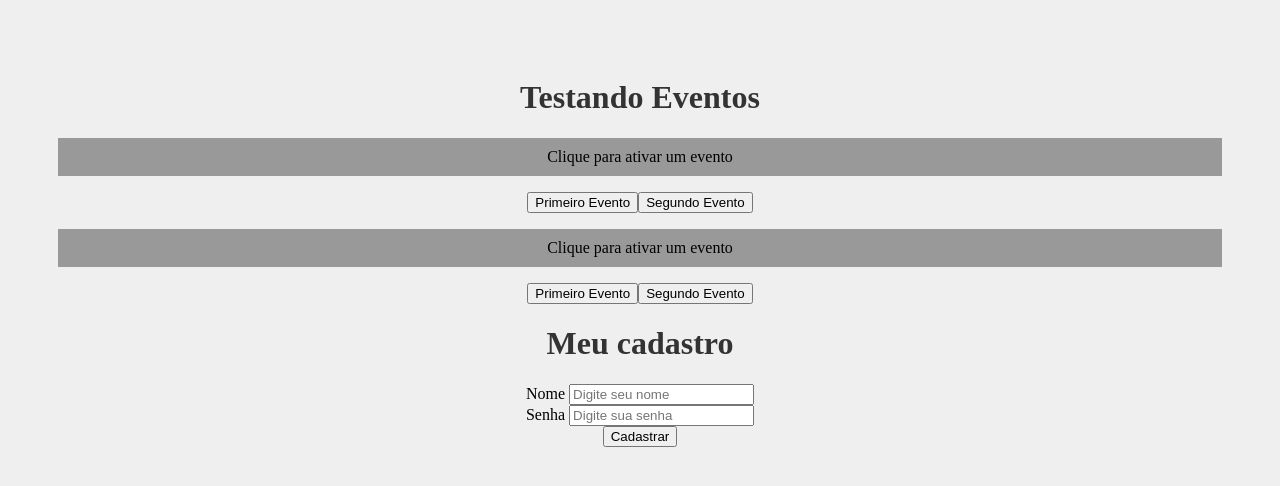
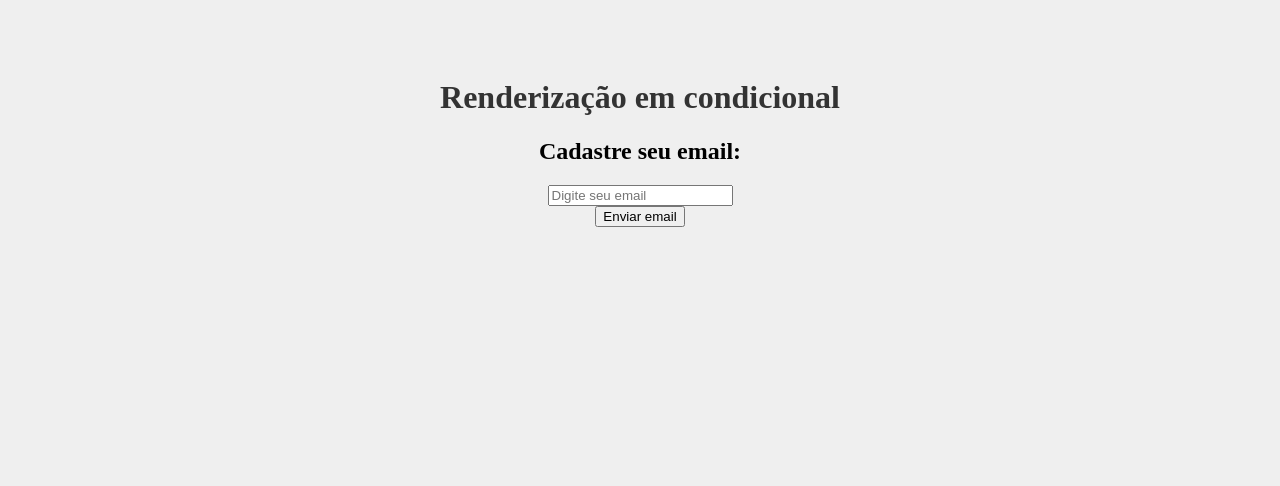
Before and after one commit to nandacruz/Curso-React, a React (Create React App) app in the folder meu-projeto/: page / in a window 1280 px wide. Shown: the top 486 px of the page. Built offline with nearby package versions, Linux system fonts and the light colour scheme.

Commit message:
Renderização de listas

```diff
--- a/meu-projeto/src/App.js
+++ b/meu-projeto/src/App.js
@@ -2,6 +2,7 @@
 import './App.css';
 import Evento from './components/Evento';
 import Form from './components/Form';
+import Condicional from './components/Condicional';
 /*
 import HelloWorld from './components/HelloWorld';
 import Frase from './components/Frase';
@@ -27,11 +28,16 @@
 
 
     <div className="App">
+       {/*
       <h1>Testando Eventos</h1>
       <Evento/>
       <Evento numero ={1}/>
-      {/*<Evento numero ={2}/>*/}
+      <Evento numero ={2}/>
       <Form/>
+      */}
+
+      <h1>Renderização em condicional</h1>
+      <Condicional/>
     </div>
 
     //No html, podemos utilizar o class, mas se tratando do react o correto é utilizar "className"
--- /dev/null
+++ b/meu-projeto/src/components/Condicional.js
@@ -0,0 +1,39 @@
+import {useState} from 'react';
+
+function Condicional(){
+
+    const [email,setEmail] = useState();
+    const [userEmail,setUserEmail] = useState();
+
+    function enviarEmail(e){
+        e.preventDefault();
+        console.log('Testando');
+        //console.log(userEmail);
+        setUserEmail(email);
+    }
+
+    function limparEmail(e){
+        setUserEmail('');
+    }
+
+    return(
+        <div>
+            <h2>Cadastre seu email:</h2>
+            <form>
+                <input type="email" placeholder="Digite seu email" onChange={(e)=> setEmail(e.target.value)}/>
+            </form>
+            <button onClick={enviarEmail}>Enviar email</button>
+
+            {userEmail &&(
+                <div>
+                    <p>O email do usuário é: {userEmail}</p>
+                    <button onClick={limparEmail}>Limpar email</button>
+                </div>
+            )}
+        </div>
+    )
+
+
+}
+
+export default Condicional;
```
